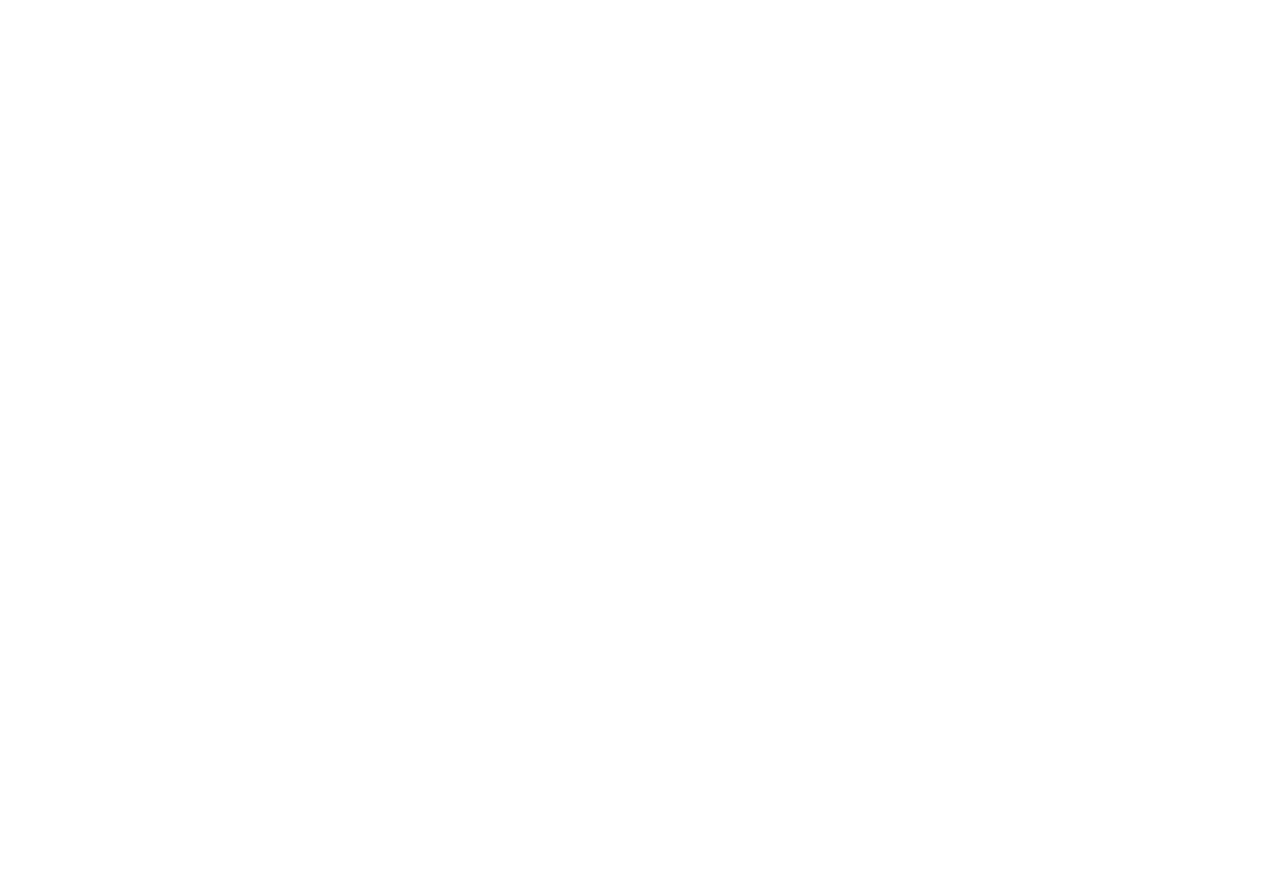
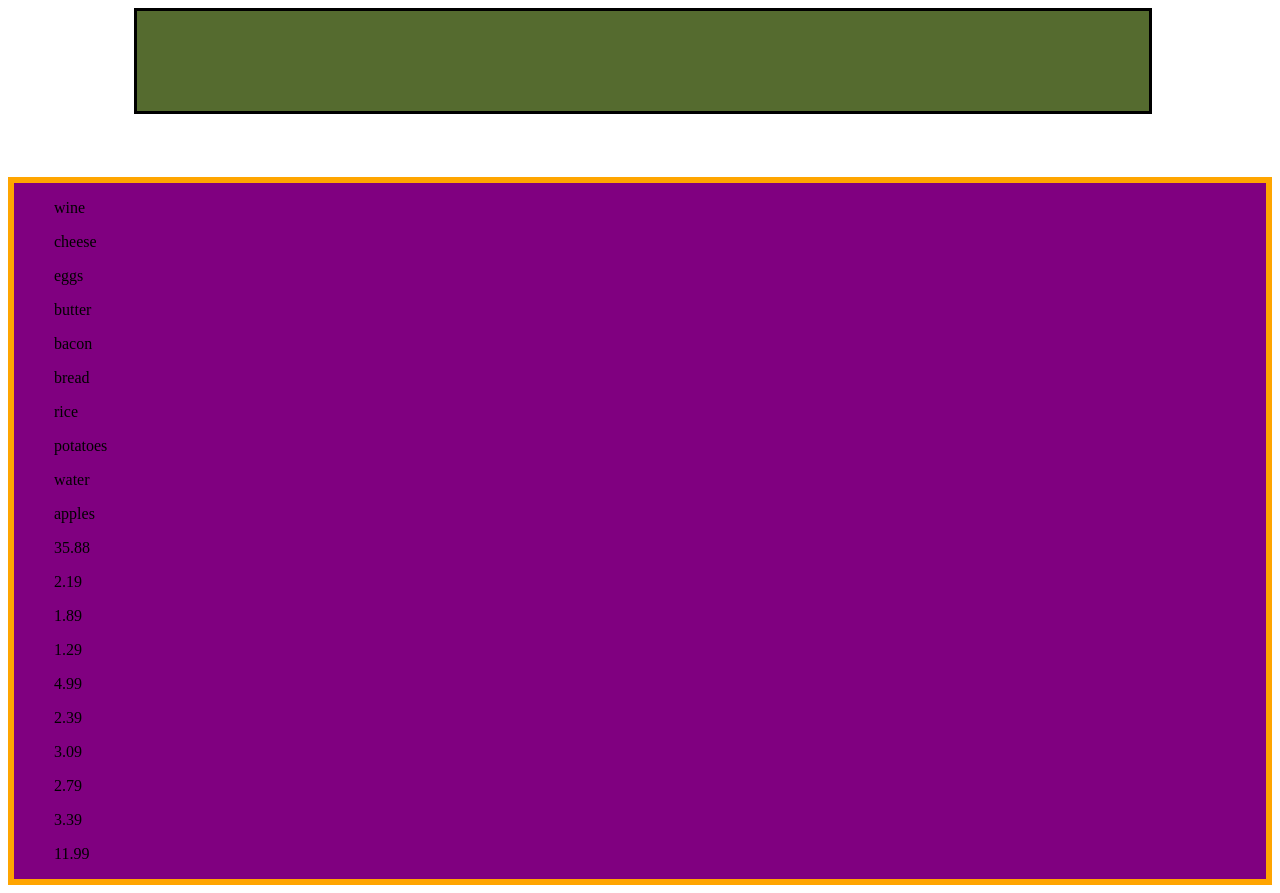
Before and after one commit to Lawson812/lab7, a plain HTML site: page index.html in a window 1280 px wide. Before the commit the page ends 800 px from the top, so only its background shows below. Drawn offline with Linux system fonts and the light colour scheme.

Commit message:
Commit begins use of js to import objects into DOM

```diff
--- a/index.html
+++ b/index.html
@@ -4,11 +4,11 @@
     <meta charset="utf-8">
     <meta http-equiv="X-UA-Compatible" content="IE=edge">
     <meta name="viewport" content="width=device-width, initial-scale=1">
+    <title>Get Groceries</title>
+<link rel="stylesheet" type="text/css" href=style.css>   </head>
+    <body>
 
-    <title>Methods and Arrays</title>
-    <script src="javascript.js"></script>
-    </head>
-    <body>
+    <div id='shoppingList'></div>
 
 
 
@@ -21,31 +21,7 @@
 
 
 
-
-
-
-
-
-
-
+         <script src="javascript.js"></script>
 
     </body>
-
-
-
-
-
-
-
-
-
-
-
-
-
-
-
-
-
-
 </html>
--- a/javascript.js
+++ b/javascript.js
@@ -35,12 +35,35 @@ var subtotal=0;
 
 groceryList.forEach(function(item){
     subtotal +=item.price;
-    console.log(item.name);
+//    console.log(item.name);
 });
 var tax= subtotal* 0.06;
 var total=subtotal + tax;
-console.log('Subtotal = '+ subtotal);
-console.log('Tax = '+ tax.toFixed(2));
 
-console.log('Total = '+ total.toFixed(2));
-console.log('Thank you for shopping at Meijer!')
+var heading = document.createElement('div');
+heading.className=('heading');
+document.body.appendChild(heading);
+
+var myFood = document.createElement('div');
+myFood.className=('myFood');
+document.body.appendChild(myFood);
+
+//var myPrice = document.createElement('div');
+//myPrice.className=('myPrice');
+//document.body.appendChild(myPrice);
+
+
+
+groceryList.forEach(function(item){
+    var itemName=document.createElement('ul');
+    itemName.innerText=item.name;
+    itemName.className=('itemName')
+    myFood.appendChild(itemName);
+});
+
+groceryList.forEach(function(item){
+    var itemPrice=document.createElement('ul');
+    itemPrice.innerText=item.price;
+    itemPrice.className=('itemPrice')
+    myFood.appendChild(itemPrice);
+});
--- /dev/null
+++ b/style.css
@@ -0,0 +1,15 @@
+.heading {
+    border:3px black solid;
+    background-color:darkolivegreen;
+    width:80%;
+    height:100px;
+    margin-left:10%;
+    margin-bottom:5%;
+}
+.myFood {
+    border:6px orange solid;
+    background-color:purple;
+}
+.itemPrice {
+    display:;
+}
```
